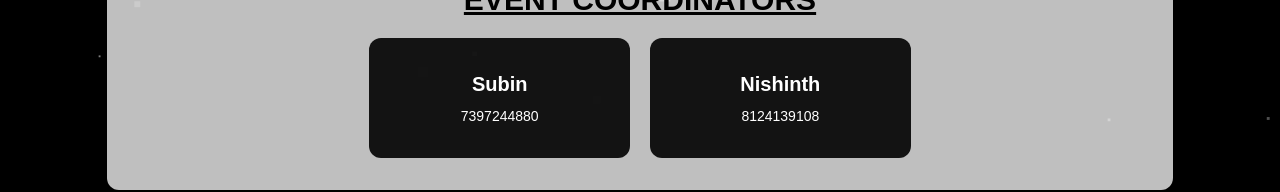
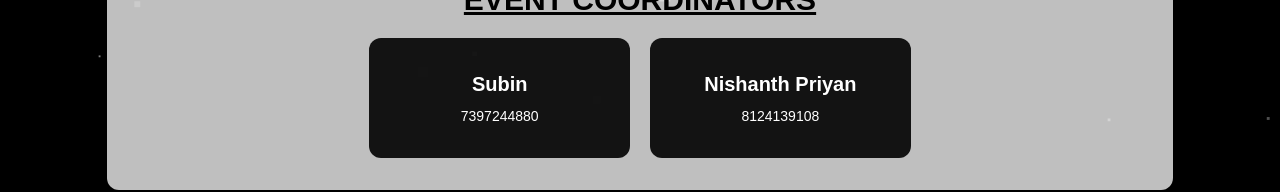
Before and after one commit to NirmalKumarNK08/Rampus, a React (Vite) app: page /mime in a window 1280 px wide. Shown: the part 676-868 px from the top of the page. Built offline with nearby package versions, Linux system fonts and the light colour scheme; a web font is replaced by a local one.

Commit message:
Update Mime.jsx

```diff
--- a/src/Pages/Mime.jsx
+++ b/src/Pages/Mime.jsx
@@ -23,7 +23,7 @@ const Mime = () => {
                <p className='text-sm'>7397244880</p>
             </div>
             <div className={`${card}`}>
-               <p className='text-xl font-bold'>Nishinth</p>
+               <p className='text-xl font-bold'>Nishanth Priyan</p>
                <p className='text-sm'>8124139108</p>
             </div>
          </div>
```
